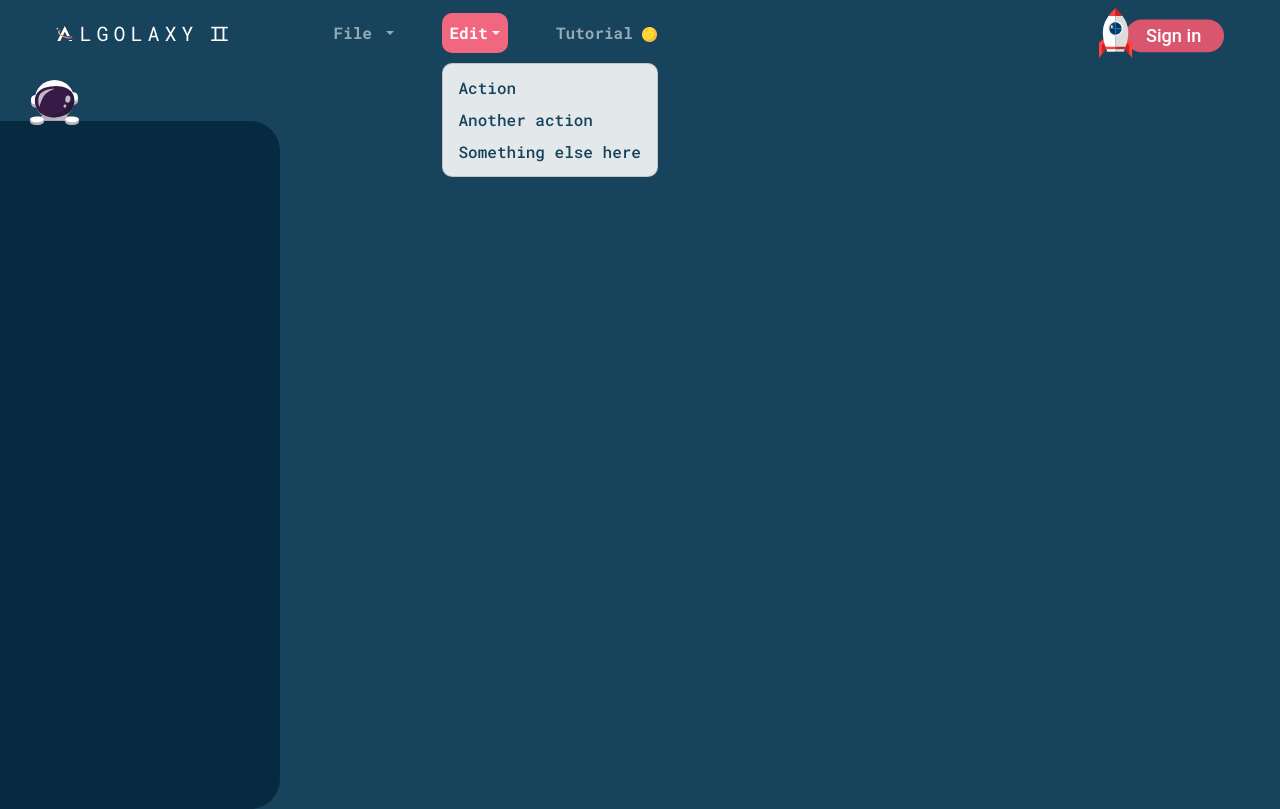
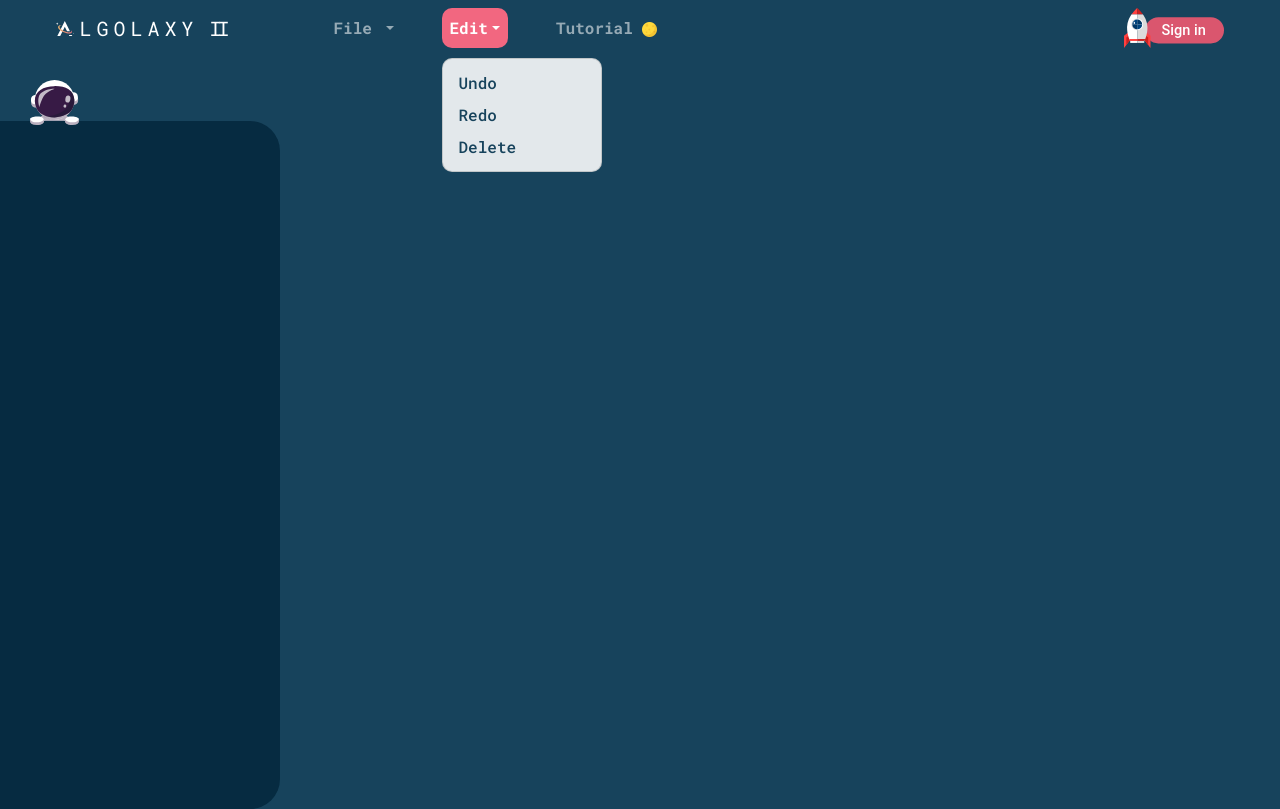
Before and after one commit to yingspvd/Algolaxy, a Vue app in the folder frontend/: page /#/ in a window 1280 px wide. Both pictures are taken after a click on the link "Edit". Built offline with nearby package versions, Linux system fonts and the light colour scheme.

Commit message:
Edit : Action Navbar

```diff
--- a/frontend/src/components/Navbar.vue
+++ b/frontend/src/components/Navbar.vue
@@ -54,9 +54,9 @@
             >Edit</a
           >
           <div class="dropdown-menu" aria-labelledby="dropdown04">
-            <a class="dropdown-item" href="#">Action</a>
-            <a class="dropdown-item" href="#">Another action</a>
-            <a class="dropdown-item" href="#">Something else here</a>
+            <a class="dropdown-item" href="#">Undo</a>
+            <a class="dropdown-item" href="#">Redo</a>
+            <a class="dropdown-item" href="#">Delete</a>
           </div>
         </li>
 
@@ -93,7 +93,7 @@ export default {
 }
 
 .img-signin {
-  height: 50px;
+  height: 40px;
 }
 
 .img-moon {
@@ -106,6 +106,7 @@ export default {
   border-radius: 10px;
   margin-top: 10px;
 }
+
 .dropdown-item {
   color: var(--blue);
   font-weight: 500;
@@ -131,6 +132,7 @@ export default {
 
 .navbar {
   position: fixed;
+  z-index: 10;
   top: 0;
   width: 100%;
 }
```
